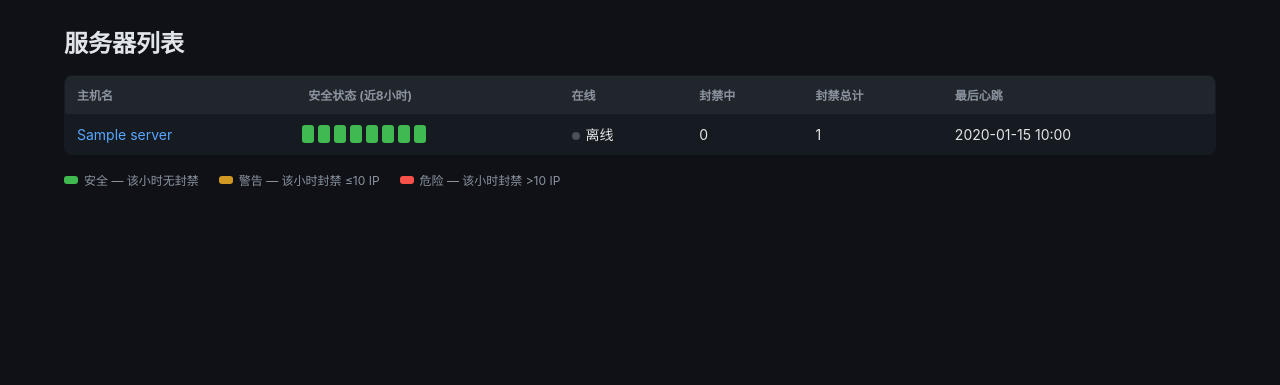
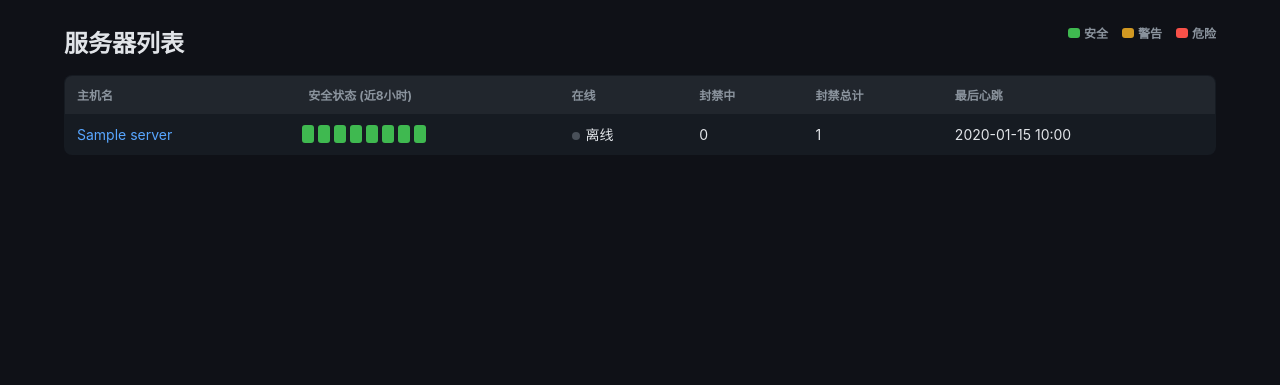
Before and after one commit to strobe111/Fail2ban, a Flask app: page /servers in a window 1280 px wide. Shown: the part 84-469 px from the top of the page. Run offline with Flask 3, Linux system fonts and the light colour scheme; tables that the repository leaves empty hold one stand-in row (values such as "Sample post").

Commit message:
Move threat legend to inline next to server list title

```diff
--- a/app/static/style.css
+++ b/app/static/style.css
@@ -42,6 +42,10 @@ a:hover { text-decoration: underline; }
 .threat-column { display: flex; flex-direction: row; gap: 4px; align-items: center; }
 .threat-cell { padding: 8px 6px; text-align: center; vertical-align: middle; }
 
+.legend-inline { float: right; display: flex; gap: 14px; font-size: 12px; color: #8b949e; }
+.legend-inline .legend-item { display: flex; align-items: center; gap: 4px; }
+.legend-inline .threat-block { width: 14px; height: 8px; display: inline-block; vertical-align: middle; }
+
 .legend { margin-top: 16px; display: flex; gap: 20px; flex-wrap: wrap; }
 .legend-item { display: flex; align-items: center; gap: 6px; font-size: 12px; color: #8b949e; }
 .legend-item .threat-block { width: 12px; height: 10px; display: inline-block; vertical-align: middle; }
--- a/app/templates/servers.html
+++ b/app/templates/servers.html
@@ -1,7 +1,13 @@
 {% extends "base.html" %}
 {% block title %}服务器列表 - F2BHub{% endblock %}
 {% block content %}
-<h1>服务器列表</h1>
+<h1>服务器列表
+    <span class="legend-inline">
+        <span class="legend-item"><span class="threat-block threat-green"></span> 安全</span>
+        <span class="legend-item"><span class="threat-block threat-yellow"></span> 警告</span>
+        <span class="legend-item"><span class="threat-block threat-red"></span> 危险</span>
+    </span>
+</h1>
 <table>
     <thead><tr><th>主机名</th><th>安全状态 (近8小时)</th><th>在线</th><th>封禁中</th><th>封禁总计</th><th>最后心跳</th></tr></thead>
     <tbody>
@@ -23,9 +29,4 @@
     {% endfor %}
     </tbody>
 </table>
-<div class="legend">
-    <span class="legend-item"><span class="threat-block threat-green" style="width:14px;height:8px;"></span> 安全 — 该小时无封禁</span>
-    <span class="legend-item"><span class="threat-block threat-yellow" style="width:14px;height:8px;"></span> 警告 — 该小时封禁 ≤10 IP</span>
-    <span class="legend-item"><span class="threat-block threat-red" style="width:14px;height:8px;"></span> 危险 — 该小时封禁 &gt;10 IP</span>
-</div>
 {% endblock %}
```
